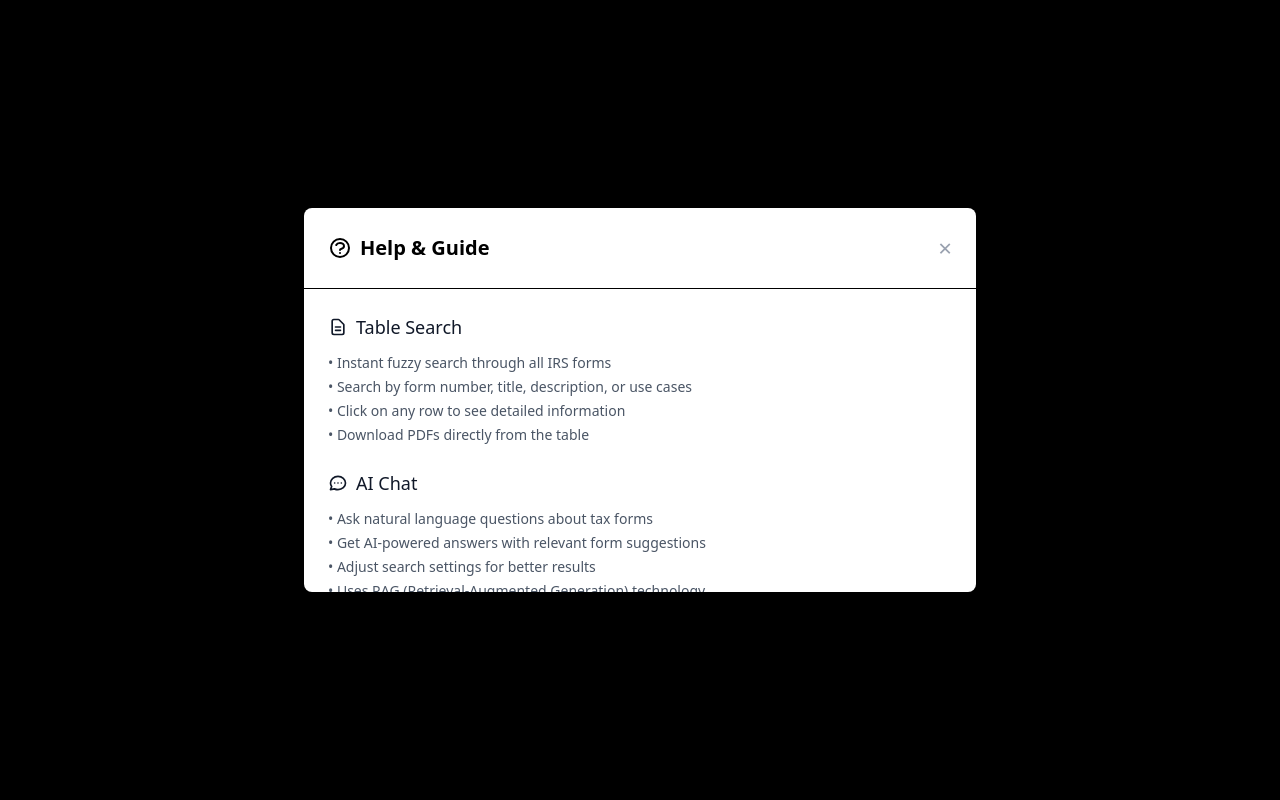
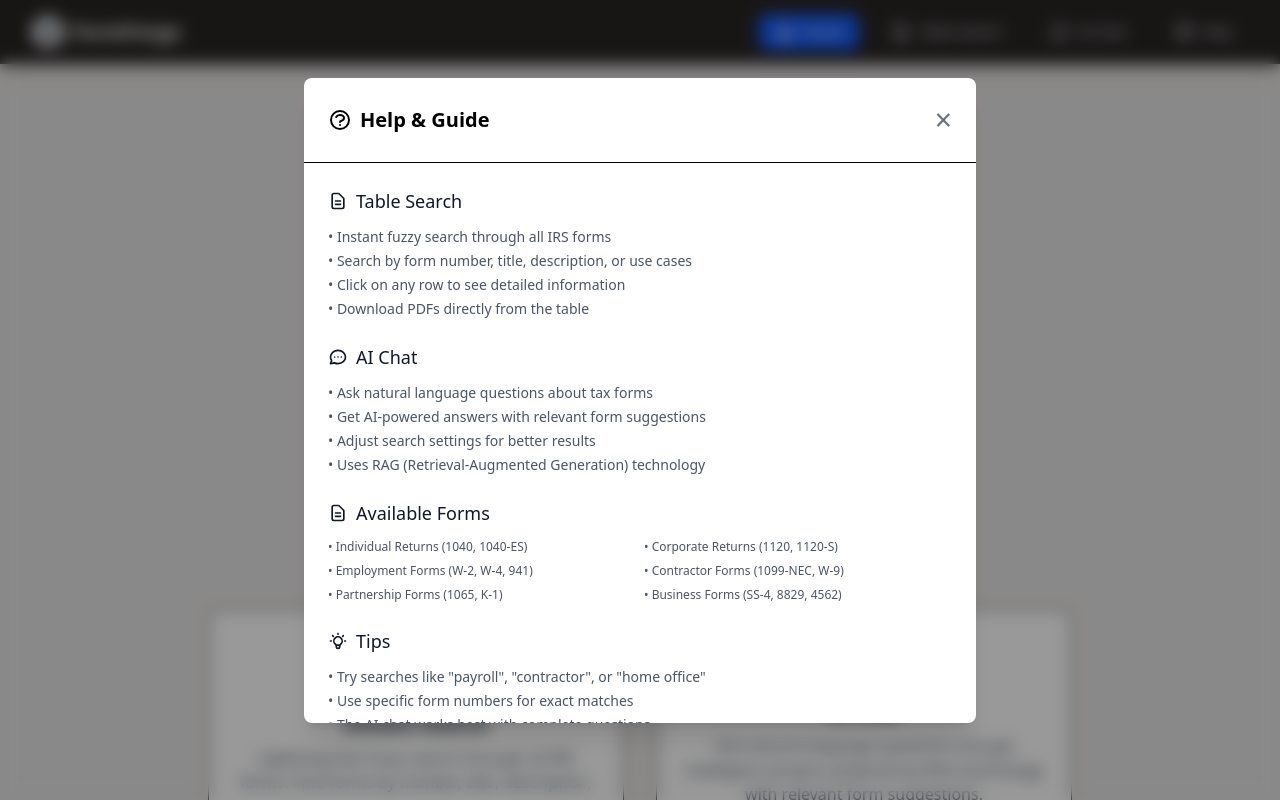
Before and after one commit to remysedlak/aiah, a React (Vite) app in the folder frontend/: page / in a window 1280 px wide. Both pictures are taken after a click on the button "Help". Built offline with nearby package versions, Linux system fonts and the light colour scheme; grey boxes are pictures that could not be loaded.

Commit message:
ux: fix logo to be transparent | change help page to be an overlay module that blurs the active page

```diff
--- a/frontend/index.html
+++ b/frontend/index.html
@@ -2,7 +2,7 @@
 <html lang="en">
   <head>
     <meta charset="UTF-8" />
-    <link rel="icon" type="image/svg+xml" href="/FormForgeLogo.png" />
+    <link rel="icon" type="image/svg+xml" href="/FormForge.png" />
     <meta name="viewport" content="width=device-width, initial-scale=1.0" />
     <title>IRS RAG Bot - AI Tax Form Assistant</title>
     <meta name="description" content="AI-powered assistant for IRS tax forms using RAG technology" />
--- a/frontend/src/components/Navbar.jsx
+++ b/frontend/src/components/Navbar.jsx
@@ -60,9 +60,9 @@ const Navbar = ({ activeTab, setActiveTab }) => {
             {/* Logo/Brand */}
             <div className="flex items-center">
               <div className="flex-shrink-0 flex items-center">
-                <img src="FormForgeLogo.png" alt="FormForge Logo" className="h-8 w-8" />
-                <span className="ml-2 text-xl font-bold text-white hidden sm:block">FormForge</span>
-                <span className="ml-2 text-lg font-bold text-white sm:hidden">FF</span>
+                <img src="FormForge.png" alt="FormForge Logo" className="size-8 bg-gray-100 p-1 rounded-full mr-2" />
+                <span className="text-xl font-bold text-white hidden sm:block">FormForge</span>
+                <span className="text-lg font-bold text-white sm:hidden">FF</span>
               </div>
             </div>
 
@@ -72,8 +72,7 @@ const Navbar = ({ activeTab, setActiveTab }) => {
                 <button
                   key={item.id}
                   onClick={() => handleNavClick(item.id)}
-                  className={`flex items-center px-3 lg:px-4 py-2 rounded-lg text-sm font-medium transition-colors ${
-                    activeTab === item.id && item.id !== 'help'
+                  className={`flex items-center px-3 lg:px-4 py-2 rounded-lg text-sm font-medium transition-colors ${activeTab === item.id && item.id !== 'help'
                     ? 'bg-blue-600 text-white shadow-md'
                     : 'text-gray-300 hover:text-white hover:bg-stone-700'
                     }`}
@@ -115,8 +114,7 @@ const Navbar = ({ activeTab, setActiveTab }) => {
                 <button
                   key={item.id}
                   onClick={() => handleNavClick(item.id)}
-                  className={`flex items-center w-full px-3 py-3 rounded-md text-base font-medium transition-colors ${
-                    activeTab === item.id && item.id !== 'help'
+                  className={`flex items-center w-full px-3 py-3 rounded-md text-base font-medium transition-colors ${activeTab === item.id && item.id !== 'help'
                     ? 'bg-blue-600 text-white'
                     : 'text-gray-300 hover:text-white hover:bg-stone-700'
                     }`}
@@ -132,10 +130,21 @@ const Navbar = ({ activeTab, setActiveTab }) => {
 
       {/* Help Modal */}
       {isHelpOpen && (
-        <div className="fixed inset-0 bg-black bg-opacity-50 flex items-center justify-center z-50 p-4">
-          <div className="bg-white rounded-lg shadow-xl max-w-2xl w-full max-h-96 overflow-hidden">
+        <div
+          onClick={() => setIsHelpOpen(false)}
+          className="fixed inset-0 z-50 flex items-center justify-center p-4 bg-black/40 backdrop-blur-sm"
+          aria-hidden={!isHelpOpen}
+        >
+          <div
+            role="dialog"
+            aria-modal="true"
+            aria-labelledby="help-title"
+            aria-describedby="help-desc"
+            onClick={(e) => e.stopPropagation()}
+            className="bg-white rounded-lg shadow-xl w-full max-w-2xl mx-auto max-h-[85vh] overflow-hidden"
+          >
             <div className="flex justify-between items-center p-6 border-b">
-              <h3 className="text-xl font-semibold flex items-center">
+              <h3 id="help-title" className="text-xl font-semibold flex items-center">
                 <svg className="w-6 h-6 mr-2" fill="none" stroke="currentColor" viewBox="0 0 24 24">
                   <path strokeLinecap="round" strokeLinejoin="round" strokeWidth={2} d="M8.228 9c.549-1.165 2.03-2 3.772-2 2.21 0 4 1.343 4 3 0 1.4-1.278 2.575-3.006 2.907-.542.104-.994.54-.994 1.093m0 3h.01M21 12a9 9 0 11-18 0 9 9 0 0118 0z" />
                 </svg>
@@ -143,13 +152,14 @@ const Navbar = ({ activeTab, setActiveTab }) => {
               </h3>
               <button
                 onClick={() => setIsHelpOpen(false)}
-                className="text-gray-400 hover:text-gray-600 text-2xl"
+                aria-label="Close help dialog"
+                className="text-gray-500 hover:text-gray-700 text-3xl"
               >
                 ×
               </button>
             </div>
 
-            <div className="p-6 overflow-y-auto max-h-80">
+            <div id="help-desc" className="p-6 overflow-y-auto max-h-[70vh]">
               <div className="space-y-6">
                 <div>
                   <h4 className="text-lg font-medium text-gray-900 mb-3 flex items-center">
```
Also changed, not shown: frontend/public/FormForge.png (added), frontend/public/icons/FormForge(1).png (added). Lines whose indentation alone changed are shown as unchanged.
